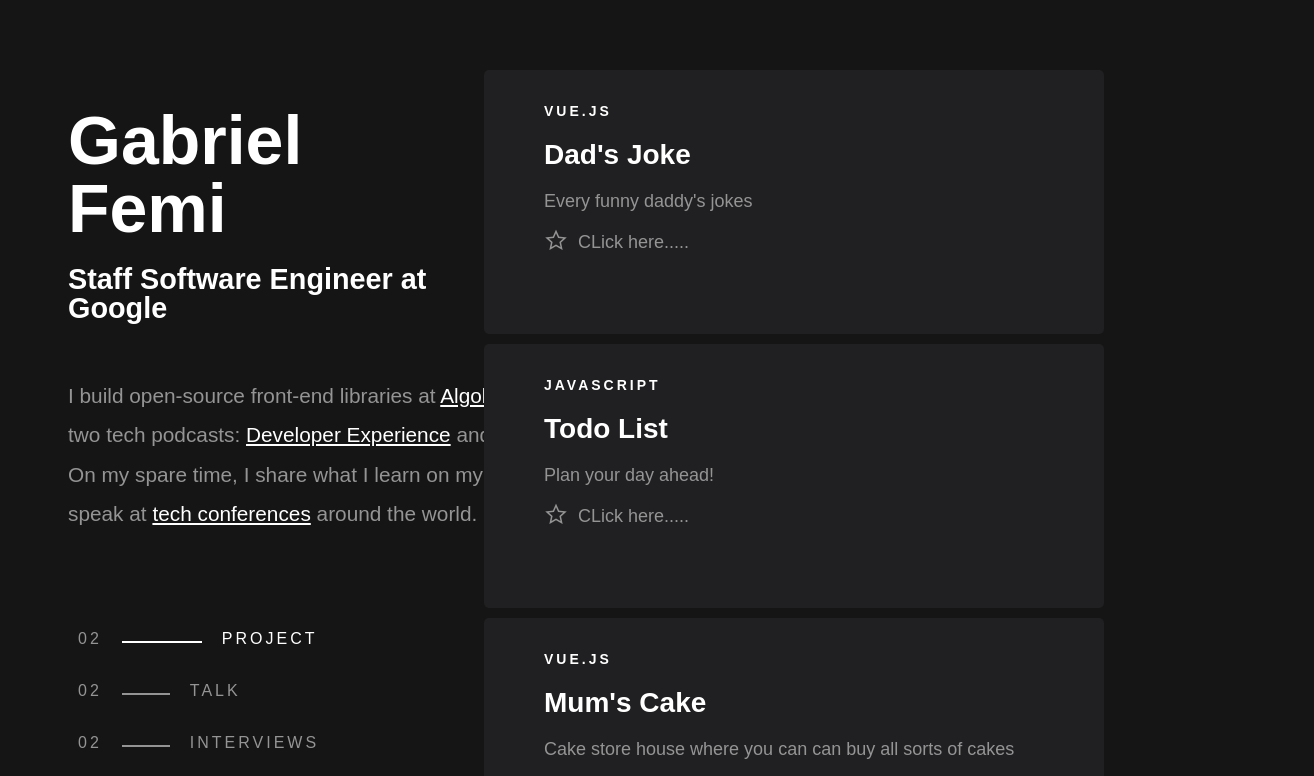
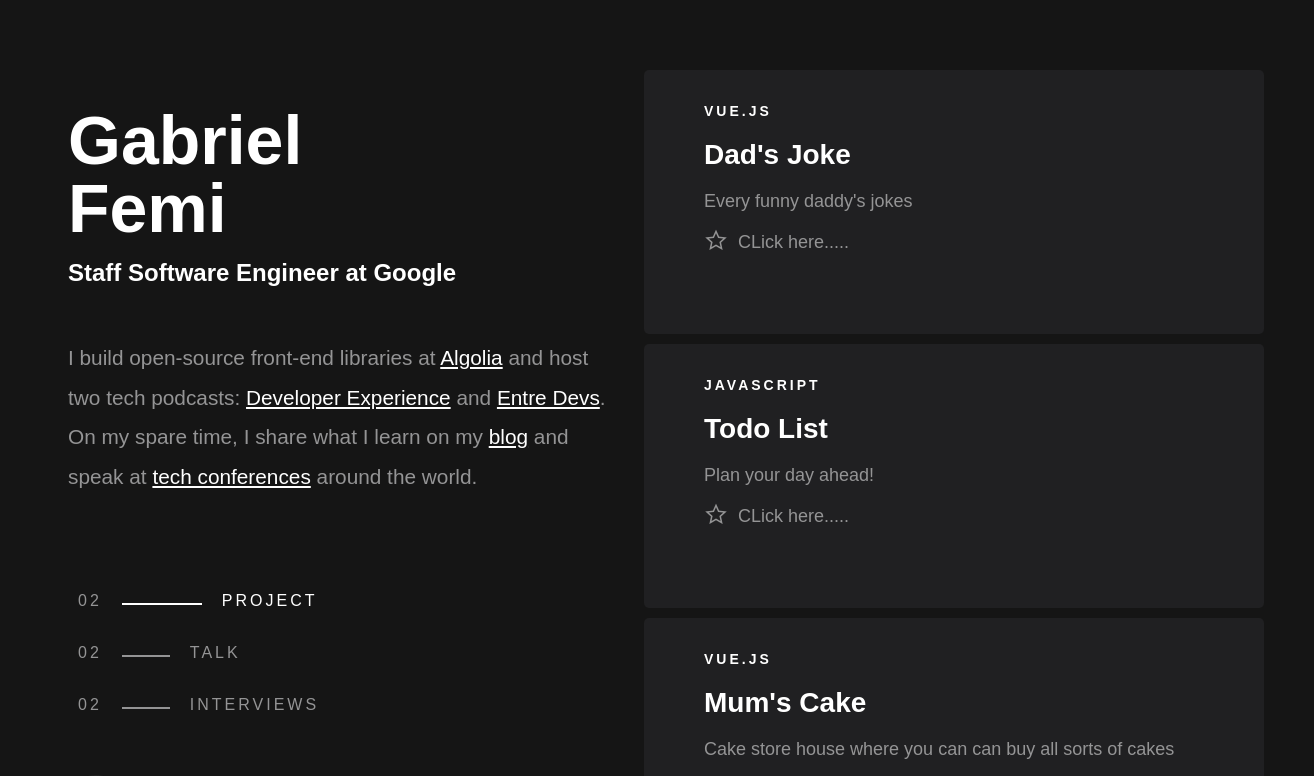
Before and after one commit to femigabriel/my-website, a Vue app: page / in a window 1280 px wide. Shown: the top 776 px of the page, 1314 px wide, since content can reach past the window. Built offline with nearby package versions, Linux system fonts and the light colour scheme; a web font is replaced by a local one.

Commit message:
updated width of the projects

```diff
--- a/src/App.vue
+++ b/src/App.vue
@@ -80,6 +80,7 @@ body {
 .projects {
   width: 60%;
   padding-right: 20px;
+  padding-left: 80px;
 }
 
 .project-flex {
--- a/src/components/Profile.vue
+++ b/src/components/Profile.vue
@@ -82,7 +82,7 @@ export default {
   margin-bottom: 10px;
 }
 h2 {
-  font-size: 1.8rem;
+  font-size: 24px;
   margin-bottom: 32px;
 }
 .about p {
```
